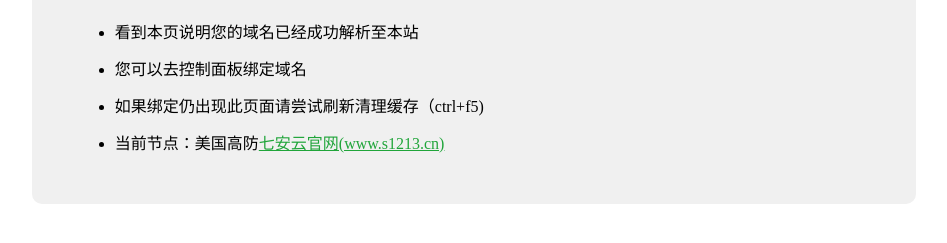
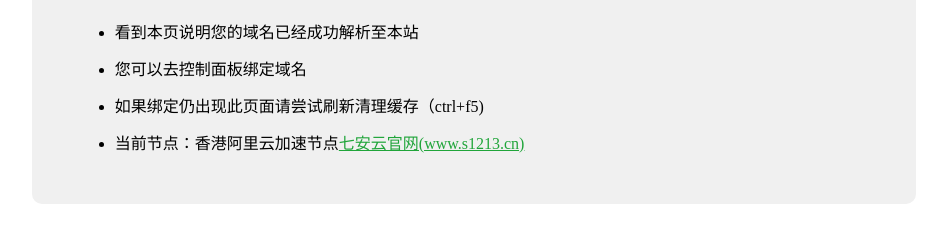
Before and after one commit to 18216298791/kangle, a plain HTML site: page index.html in a window 1280 px wide. Shown: the part 271-514 px from the top of the page, without its empty margins (166-1113 px from the left). Drawn offline with Linux system fonts and the light colour scheme.

Commit message:
Update index.html

```diff
--- a/index.html
+++ b/index.html
@@ -2,7 +2,7 @@
 <html>
 <head>
     <meta charset="utf-8">
-    <title>恭喜，站点创建成功！</title>
+    <title>恭喜，域名解析成功！</title>
     <style>
         .container {
             width: 60%;
@@ -33,7 +33,7 @@
             <li>看到本页说明您的域名已经成功解析至本站</li>
             <li>您可以去控制面板绑定域名</li>
             <li>如果绑定仍出现此页面请尝试刷新清理缓存（ctrl+f5)</li>
-            <li>当前节点：美国高防<a href="http://www.s1213.cn" target="_blank">七安云官网(www.s1213.cn)</a></li>
+            <li>当前节点：香港阿里云加速节点<a href="http://www.s1213.cn" target="_blank">七安云官网(www.s1213.cn)</a></li>
         </ul>
     </div>
 </body>
```
